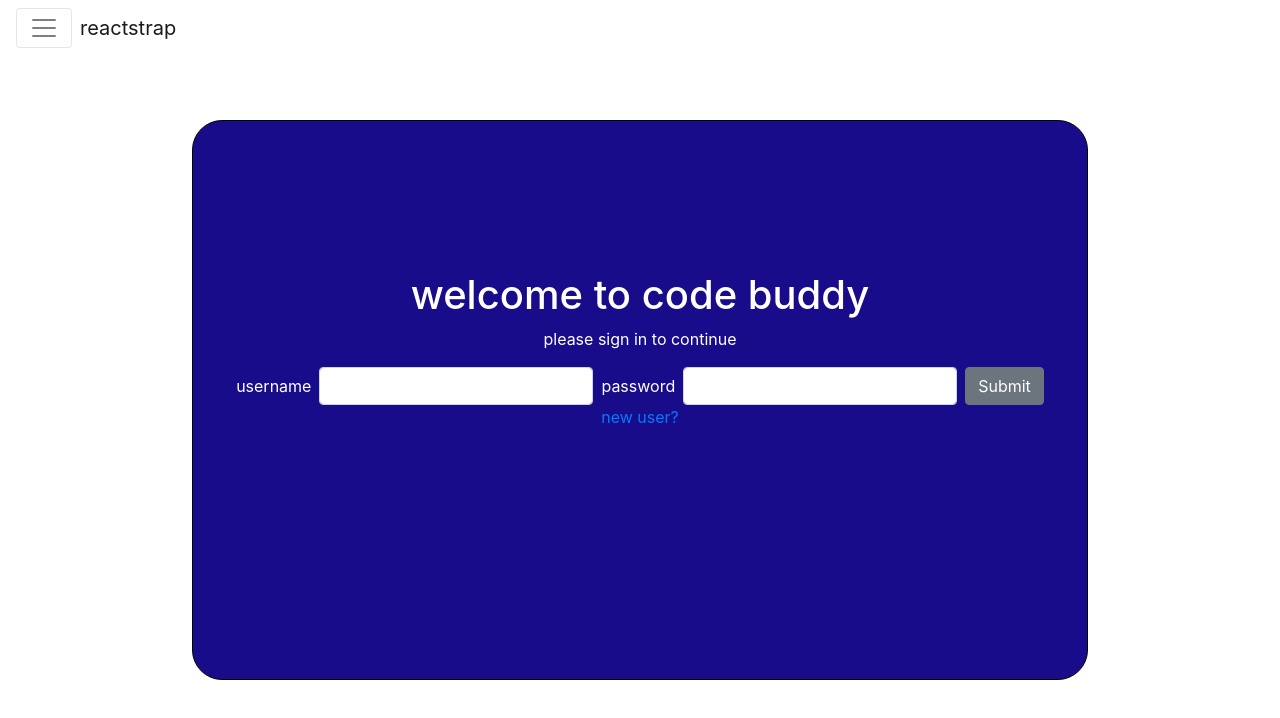
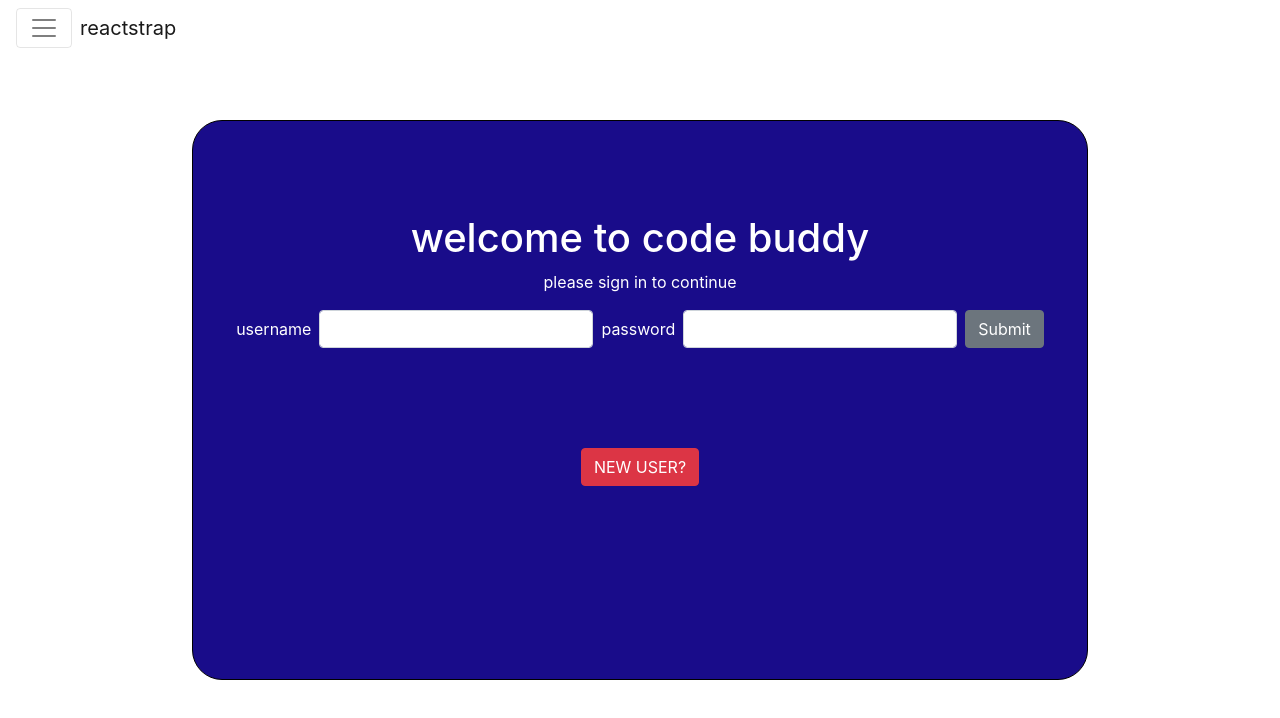
Before and after one commit to zibrahim2046/Code-Buddy-Project-3, a React (Create React App) app in the folder client/: page / in a window 1280 px wide. Shown: the top 718 px of the page. Built offline with nearby package versions, Linux system fonts and the light colour scheme.

Commit message:
added modal for authentication on main landing page

```diff
--- /dev/null
+++ b/client/src/components/Authentication.js
@@ -0,0 +1,36 @@
+import React, { useState } from 'react';
+import { Button, Modal, ModalHeader, ModalBody, ModalFooter } from 'reactstrap';
+
+const Authentication = ({ buttonLabel, className, style }) => {
+    const [modal, setModal] = useState(false);
+
+    const toggle = () => setModal(!modal);
+
+    return (
+        <div style={style}>
+            <Button color='danger' onClick={toggle}>
+                {buttonLabel}
+            </Button>
+            <Modal isOpen={modal} toggle={toggle} className={className}>
+                <ModalHeader toggle={toggle}>Modal title</ModalHeader>
+                <ModalBody>
+                    Lorem ipsum dolor sit amet, consectetur adipisicing elit, sed do eiusmod tempor incididunt ut labore
+                    et dolore magna aliqua. Ut enim ad minim veniam, quis nostrud exercitation ullamco laboris nisi ut
+                    aliquip ex ea commodo consequat. Duis aute irure dolor in reprehenderit in voluptate velit esse
+                    cillum dolore eu fugiat nulla pariatur. Excepteur sint occaecat cupidatat non proident, sunt in
+                    culpa qui officia deserunt mollit anim id est laborum.
+                </ModalBody>
+                <ModalFooter>
+                    <Button color='primary' onClick={toggle}>
+                        Do Something
+                    </Button>{' '}
+                    <Button color='secondary' onClick={toggle}>
+                        Cancel
+                    </Button>
+                </ModalFooter>
+            </Modal>
+        </div>
+    );
+};
+
+export default Authentication;
--- a/client/src/pages/index.js
+++ b/client/src/pages/index.js
@@ -1,10 +1,7 @@
 import React, { useState, useEffect } from 'react';
 import { Button, Form, FormGroup, Label, Input } from 'reactstrap';
 import styled from 'styled-components';
-
-const NewUser = styled.a`
-    margin-top: 100px;
-`;
+import Authentication from '../components/Authentication';
 
 const MainPage = () => {
     return (
@@ -26,7 +23,7 @@ const MainPage = () => {
                 </FormGroup>
                 <Button>Submit</Button>
             </Form>
-            <NewUser href=''>new user?</NewUser>
+            <Authentication buttonLabel='NEW USER?' style={{ marginTop: 100 }} />
         </div>
     );
 };
```
